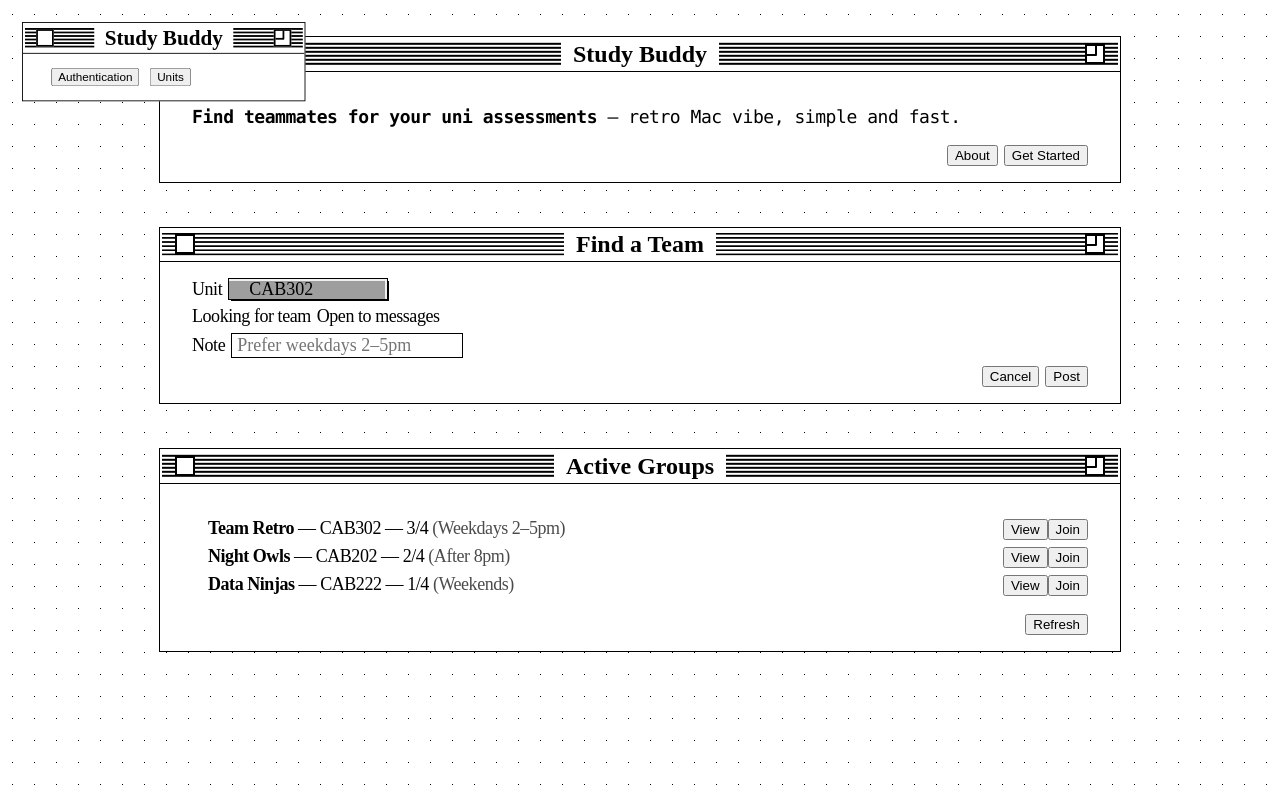
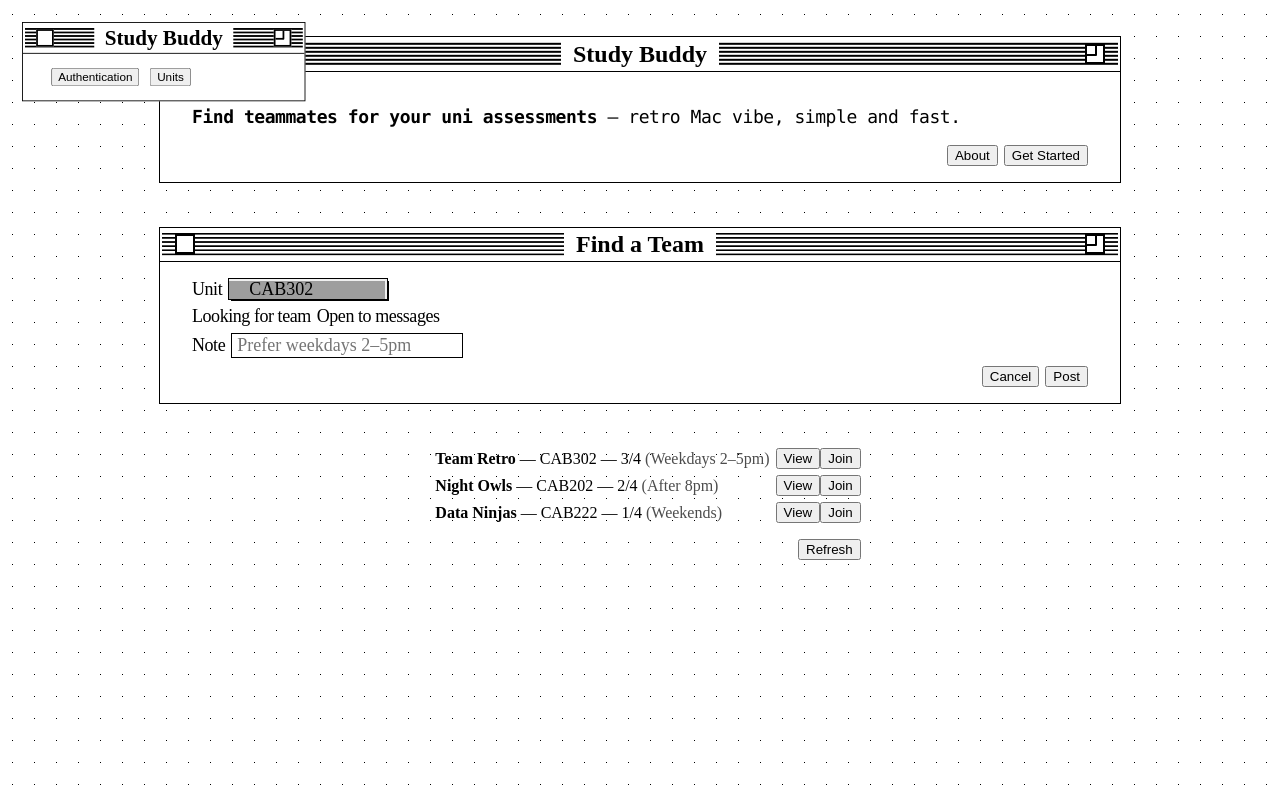
Before and after one commit to TheTrueJM/study-buddy-90, a Svelte app in the folder frontend/: page / in a window 1280 px wide. Both pictures are taken after a click on the button "Units". Built offline with nearby package versions, Linux system fonts and the light colour scheme; grey boxes are pictures that could not be loaded; a web font is replaced by a local one.

Commit message:
Added Card Component

```diff
--- /dev/null
+++ b/frontend/src/components/card.svelte
@@ -0,0 +1,15 @@
+<script>
+    let { title } = $props();
+</script>
+
+<div class="window" style="width:960px;">
+    <div class="title-bar">
+        <button class="close"></button>
+        <h1 class="title">{title}</h1>
+        <button class="resize"></button>
+    </div>
+    <div class="separator"></div>
+    <div class="window-pane">
+        <slot></slot>
+    </div>
+</div>
--- a/frontend/src/routes/Units.svelte
+++ b/frontend/src/routes/Units.svelte
@@ -1,6 +1,7 @@
 <script>
   import { push } from "svelte-spa-router";
   import { logoutUser } from "../js/User.js";
+  import Card from "../components/Card.svelte";
 
   logoutUser();
 
@@ -24,35 +25,20 @@
   style="padding:12px; display:flex; flex-direction:column; gap:12px; align-items:center;"
 >
   <!-- Hero -->
-  <div class="window" style="width:960px;">
-    <div class="title-bar">
-      <button class="close"></button>
-      <h1 class="title">Study Buddy</h1>
-      <button class="resize"></button>
-    </div>
-    <div class="separator"></div>
-    <div class="window-pane">
-      <p>
+  <Card title="Study Buddy">
+    <p>
         <strong>Find teammates for your uni assessments</strong> — retro Mac vibe,
         simple and fast.
-      </p>
-      <div class="field-row" style="justify-content:flex-end;">
+    </p>
+    <div class="field-row" style="justify-content:flex-end;">
         <button>About</button>
         <button class="default">Get Started</button>
-      </div>
     </div>
-  </div>
+  </Card>
 
   <!-- Quick Post -->
-  <div class="window" style="width:960px;">
-    <div class="title-bar">
-      <button class="close"></button>
-      <h1 class="title">Find a Team</h1>
-      <button class="resize"></button>
-    </div>
-    <div class="separator"></div>
-    <div class="window-pane">
-      <div class="field-row">
+  <Card title="Find a Team">
+    <div class="field-row">
         <label for="unit">Unit</label>
         <select id="unit" bind:value={search.unit}>
           {#each units as u}<option value={u}>{u}</option>{/each}
@@ -79,18 +65,10 @@
         <button on:click={() => (search.note = "")}>Cancel</button>
         <button class="default" on:click={post}>Post</button>
       </div>
-    </div>
-  </div>
+  </Card>
 
   <!-- Groups -->
-  <div class="window" style="width:960px;">
-    <div class="title-bar">
-      <button class="close"></button>
-      <h1 class="title">Active Groups</h1>
-      <button class="resize"></button>
-    </div>
-    <div class="separator"></div>
-    <div class="window-pane">
+  <card>
       <ul style="padding-left:1rem;">
         {#each groups as g}
           <li class="field-row" style="justify-content:space-between;">
@@ -107,8 +85,7 @@
       <div class="field-row" style="justify-content:flex-end;">
         <button on:click={refresh}>Refresh</button>
       </div>
-    </div>
-  </div>
+    </card>
 </main>
 
 <style>
```
